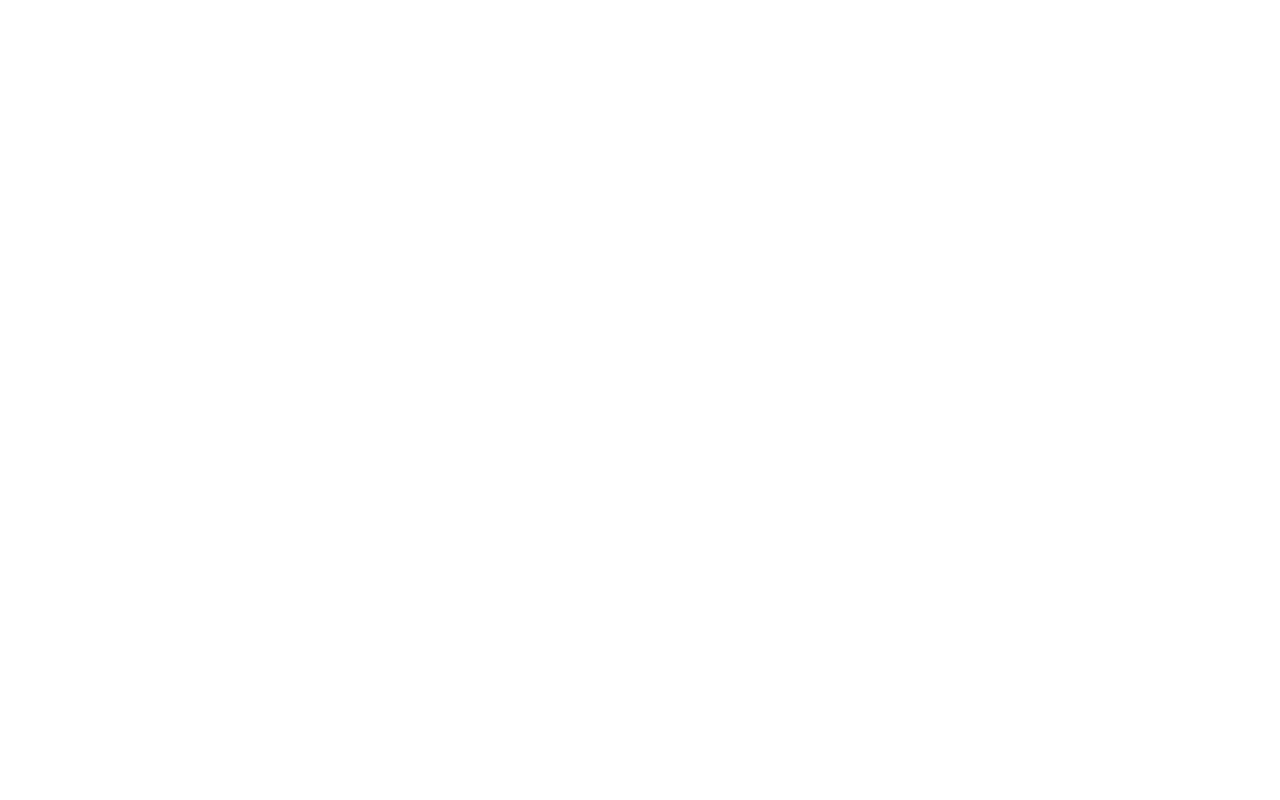
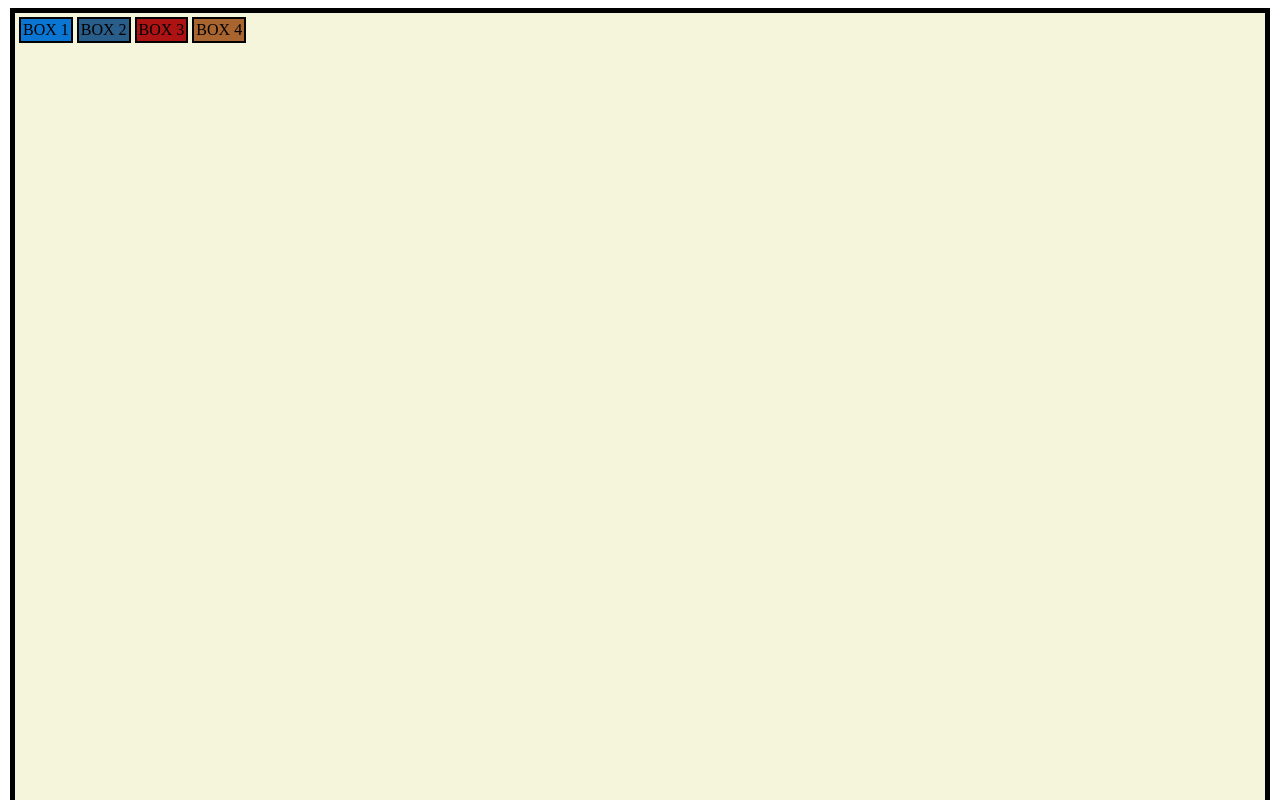
Before and after one commit to Gopalshukla0018/CSS, a plain HTML site: page lecture 20/index.html in a window 1280 px wide. Shown: the top 800 px of the page. Drawn offline with Linux system fonts and the light colour scheme.

Commit message:
added lecture 20 and 21

```diff
--- a/lecture 20/index.html
+++ b/lecture 20/index.html
@@ -4,8 +4,63 @@
     <meta charset="UTF-8">
     <meta name="viewport" content="width=device-width, initial-scale=1.0">
     <title>Document</title>
+    <style>
+        .container{
+            background-color: beige;
+            border: 5px solid black;
+            margin: 2px;
+            padding: 2px;
+            display: flex;
+            /* flex-wrap: wrap; */
+            flex-direction: row;
+            height:1200px;
+            justify-content:start;
+        align-items:start;
+        align-content: center;
+
+
+        }
+        .box{
+            /* width: 200px;
+            height: 200px; */
+            border: 2px solid black;
+            margin: 2px;
+            padding: 2px;
+
+        }
+
+        #box1{
+            background-color: rgb(10, 117, 211);
+             /* order: 500; */
+            /* flex-shrink: 4; */ v
+            /* flex-grow: 1; */
+            /* align-self: end; */
+        }
+        #box2{
+            background-color: rgb(41, 93, 138);
+            /* flex-grow: 1; */
+
+        }
+        #box3{
+            background-color: rgb(173, 19, 19);
+            /* flex-grow: 1; */
+
+        }
+        #box4{
+            background-color: rgb(168, 101, 47);
+            /* order: -1; */
+            /* flex-grow: 1; */
+            /* flex-basis: 400px;
+                 */
+        }
+    </style>
 </head>
 <body>
-
+    <div class="container">
+        <div class="box" id= "box1">BOX 1</div>
+        <div class="box" id= "box2">BOX 2</div>
+        <div class="box"  id="box3">BOX 3</div>
+        <div class="box" id= "box4">BOX 4</div>
+    </div>
 </body>
 </html>
```
Also changed, not shown: lecture21/index.html (added, +28 -0 lines).
